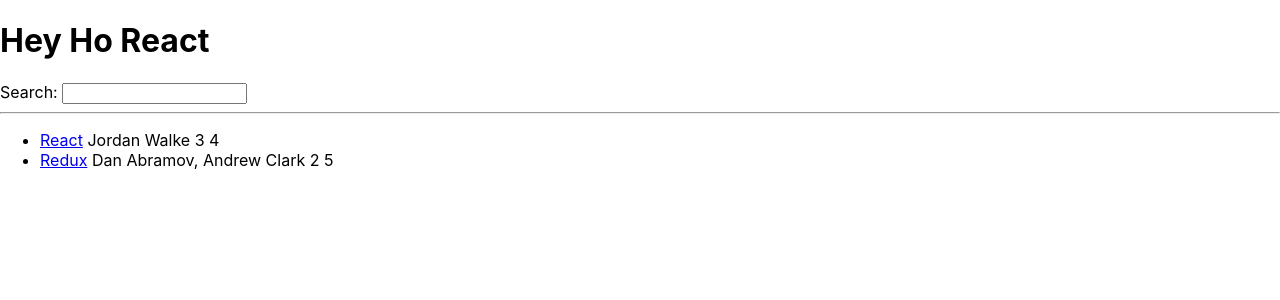
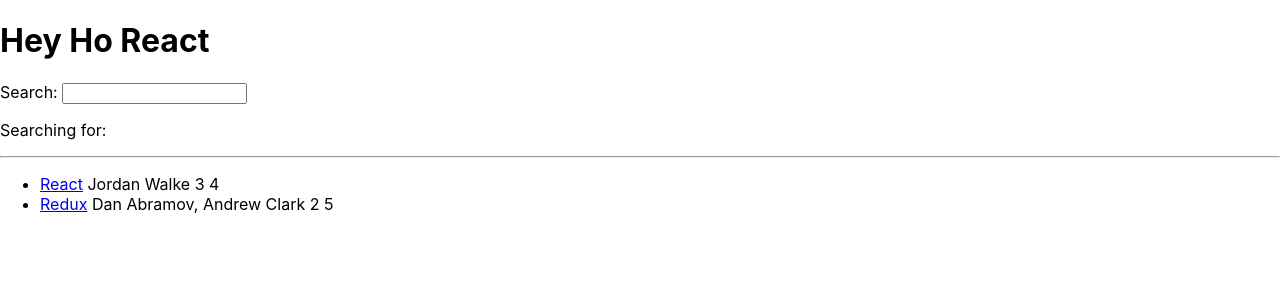
Before and after one commit to EricRicketts/TheRoadToReact, a React (Create React App) app in the folder hacker-stories/: page / in a window 1280 px wide. Shown: the top 300 px of the page. Built offline with nearby package versions, Linux system fonts and the light colour scheme.

Commit message:
commit to sync between macs

```diff
--- a/hacker-stories/src/App.js
+++ b/hacker-stories/src/App.js
@@ -1,4 +1,5 @@
 import * as React from 'react';
+import {useState} from "react";
 
 const getWelcome = () => ({ greeting: "Hey Ho", title: "React" });
 
@@ -22,14 +23,15 @@
 ];
 
 const Search = () => {
+    const [searchTerm, setSearchTerm] = useState('');
     const handleChange = (event) => {
-        console.log(event);
-        console.log(event.target.value);
+        setSearchTerm(event.target.value);
     }
     return (
         <div>
             <label htmlFor="search">Search: </label>
             <input id="search" type="text" onChange={handleChange}/>
+            <p>Searching for: {searchTerm}</p>
         </div>
     );
 };
```
